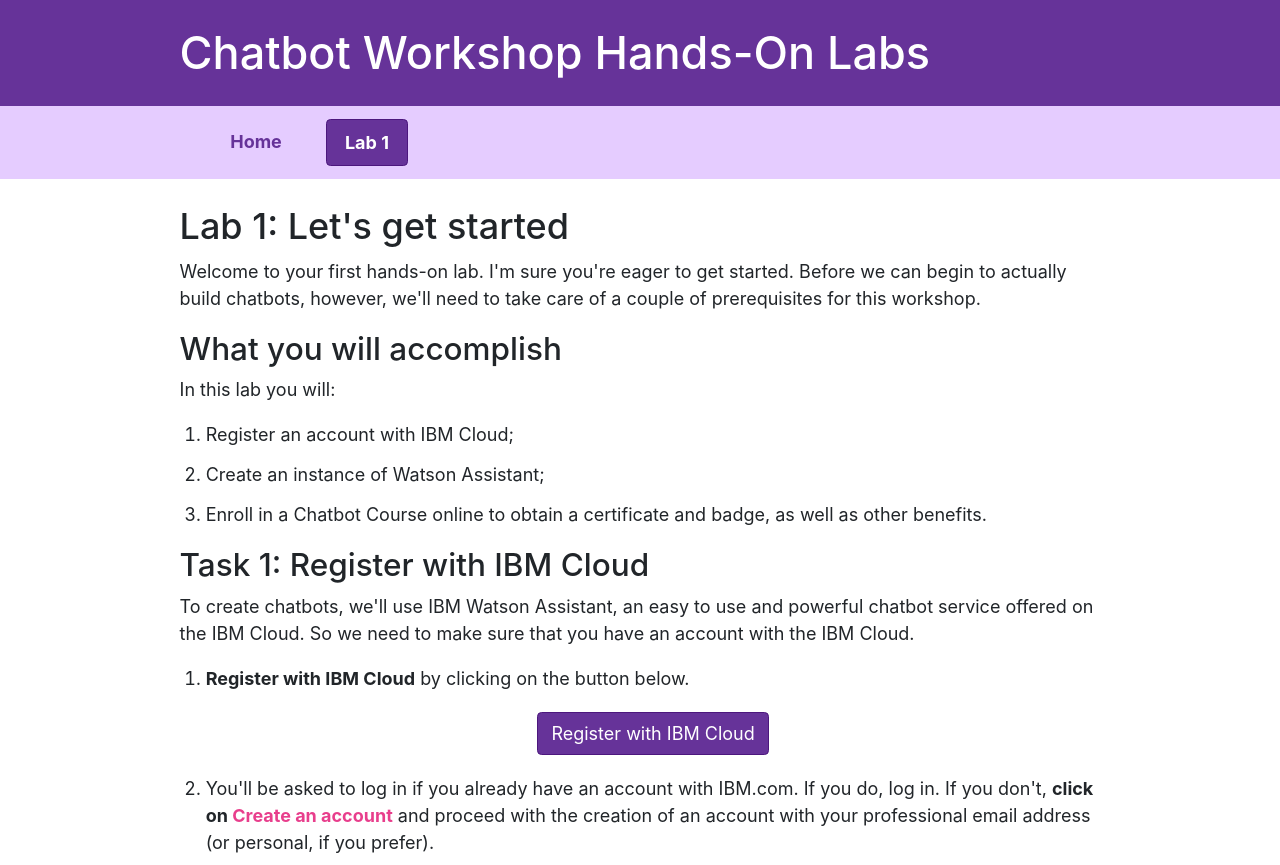
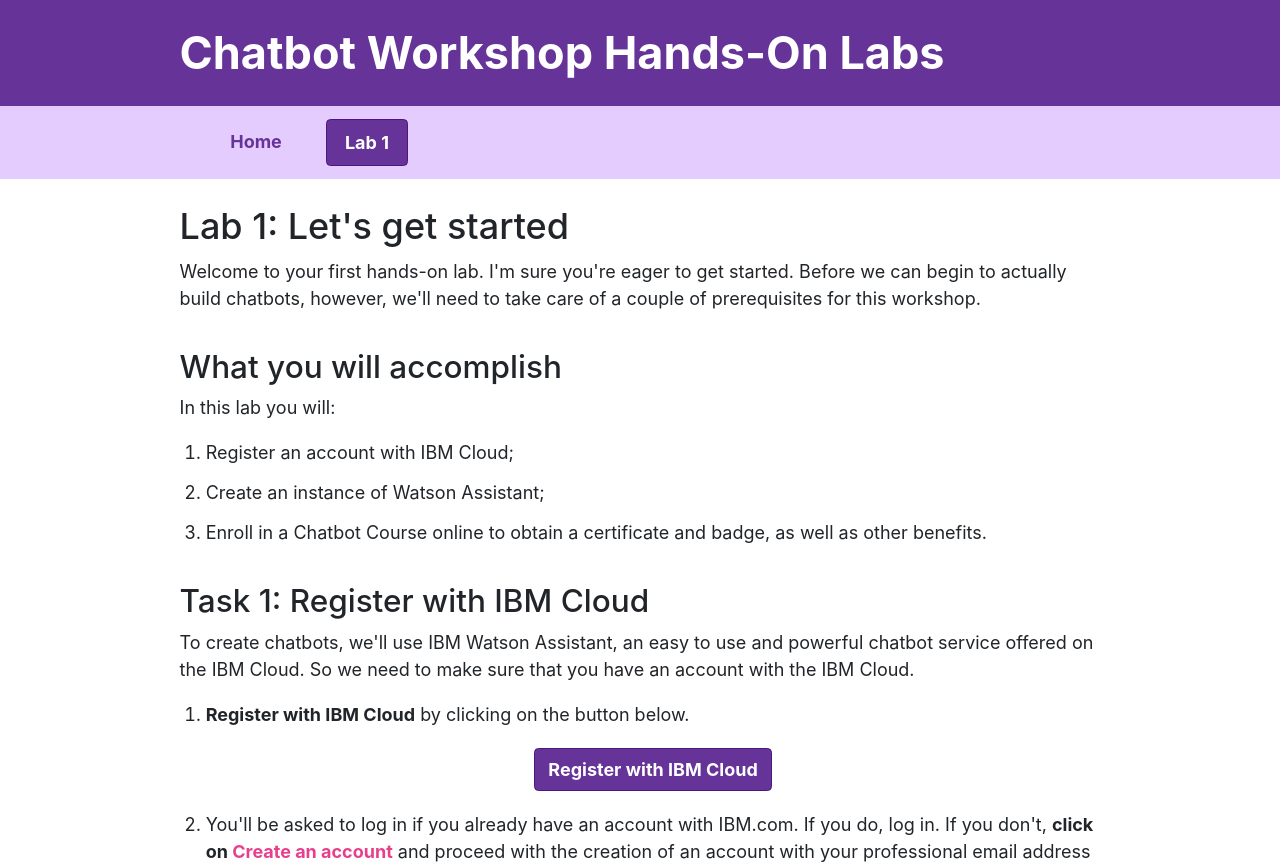
Before and after one commit to Thezone1975/chatbot-workshop, a Gatsby site: page /lab-1 in a window 1280 px wide. Shown: the top 865 px of the page. Built offline with nearby package versions, Linux system fonts and the light colour scheme; Gatsby itself is replaced by a stand-in of ours.

Commit message:
Add bolding for links

```diff
--- a/src/components/layout.css
+++ b/src/components/layout.css
@@ -40,6 +40,7 @@
 a {
   background-color: transparent;
   -webkit-text-decoration-skip: objects;
+  font-weight: bold;
 }
 a:active,
 a:hover {
@@ -255,7 +256,7 @@
 h3 {
   margin-left: 0;
   margin-right: 0;
-  margin-top: 0;
+  margin-top: 2rem !important;
   padding-bottom: 0;
   padding-left: 0;
   padding-right: 0;
@@ -361,6 +362,7 @@
   color: #fff;
   background-color: rebeccapurple;
   border: 1px solid #4c177d;
+  font-weight: bold;
 }
 a.btn-primary:hover,
 a.btn-primary:focus,
@@ -369,6 +371,7 @@
   color: #fff;
   background-color: #885ead;
   border: 1px solid #4c177d;
+  font-weight: bold;
 }
 ol {
   margin-left: 1.45rem;
@@ -652,11 +655,13 @@
   color: #fff;
   background-color: rebeccapurple;
   border: 1px solid purple;
+  font-weight: bold;
 }
 button.btn-primary:hover {
   color: #e6ffcc;
   background-color: #e5ccff;
   border: 1px solid purple;
+  font-weight: bold;
 }
 .tooltip .tooltip-inner {
   background-color: rebeccapurple;
```
